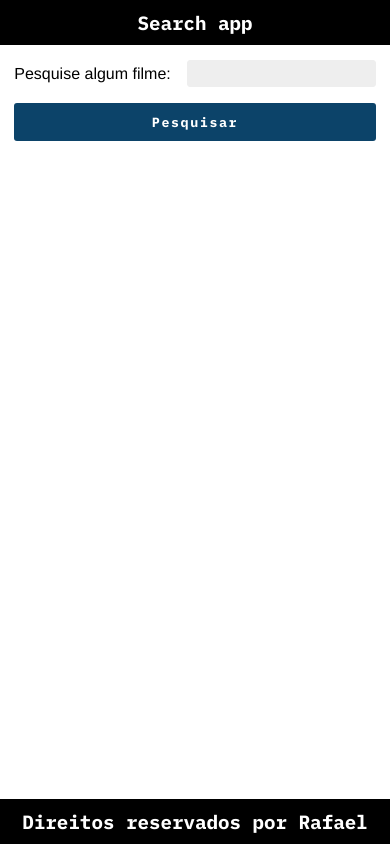
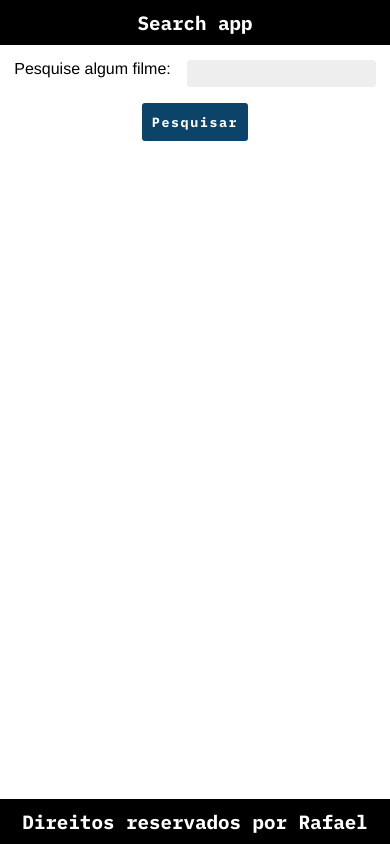
Before and after one commit to Faelkk/Search-movies, a React (Vite) app: page / in a window 390 px wide. Built offline with nearby package versions, Linux system fonts and the light colour scheme.

Commit message:
adicionando responsivo

```diff
--- a/src/Components/Button.tsx
+++ /dev/null
@@ -1,26 +0,0 @@
-import React from "react";
-import styled from "styled-components";
-
-const Button = styled.button`
-  padding: 10px;
-  background: #0c4369;
-  color: #fff;
-  font-weight: bold;
-  border-radius: 3px;
-  transition: .3s;
-  font-family: 'IBM Plex Mono', monospace;
-  letter-spacing: .1rem;
-  cursor: pointer;
-  &:hover,
-  &:focus {
-    outline: none;
-    background: #1788cf;
-  }
-`;
-
-
-const ButtonSearch = () => {
-  return <Button>Pesquisar</Button>;
-};
-
-export default ButtonSearch;
--- a/src/Input/Input.tsx
+++ b/src/Input/Input.tsx
@@ -8,7 +8,14 @@ import ButtonSearch from '../Components/Button';
 const Form = styled.form`
 display:flex;
 gap: 1rem;
-align-items: center
+align-items: center;
+
+@media (max-width: 768px) {
+   flex-direction:column
+
+  }
+
+
 `
 
 const Label = styled.label`
@@ -17,15 +24,39 @@ font-family: Helvetica, Arial;
 @media (max-width: 768px) {
     font-size: 1rem;
   }
-`
+`;
 
 const Input = styled.input`
 border: 1px solid #eee;
 border-radius: 3px;
 background: #eee;
-padding: 5px
+padding: 5px;
+`
 
+
+const Button = styled.button`
+  padding: 10px;
+  background: #0c4369;
+  color: #fff;
+  font-weight: bold;
+  border-radius: 3px;
+  transition: .3s;
+  font-family: 'IBM Plex Mono', monospace;
+  letter-spacing: .1rem;
+  cursor: pointer;
+  &:hover,
+  &:focus {
+    outline: none;
+    background: #1788cf;
+  }
+`;
+
+const ContainerInput = styled.div`
+display:flex;
+gap: 1rem;
 `
+
+
 
 const InputSearch = (props) => {
     const [searchValue, setSearch] = React.useState('');
@@ -39,8 +70,9 @@ const InputSearch = (props) => {
         window.localStorage.setItem('searchItem', searchValue)
     }
 
-    return <>
+    return (<>
         <Form className="FormSearch" onSubmit={handleSubmit}>
+            <ContainerInput>
                 <Label htmlFor={props.id}>{props.label}</Label>
                 <Input
                     type={props.type}
@@ -50,9 +82,11 @@ const InputSearch = (props) => {
                     value={searchValue}
                     onChange={handleChange}
                 />
+            </ContainerInput>
+            <Button onClick={handleSubmit}>Pesquisar</Button>
         </Form>
-        <ButtonSearch />
-    </>
+
+    </>)
 };
 
 export default InputSearch;
```
Lines whose indentation alone changed are shown as unchanged.
